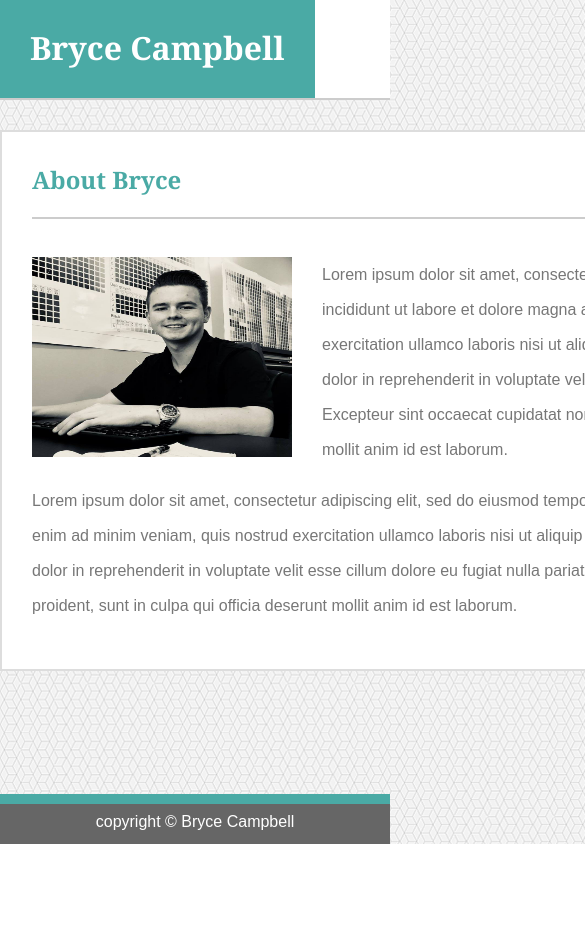
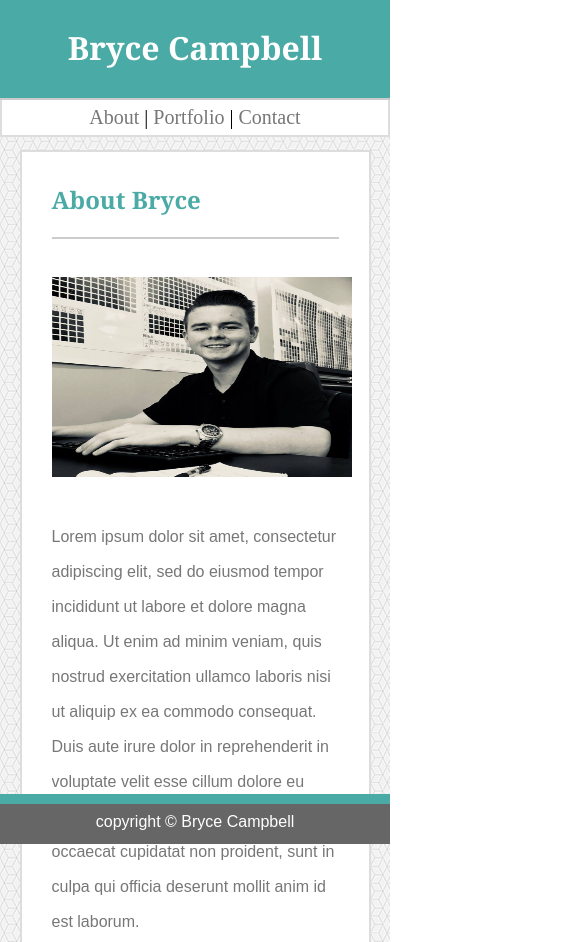
Before and after one commit to Bryceacampbell/Responsive-Portfolio, a plain HTML site: page index.html in a window 390 px wide. Shown: the top 942 px of the page, 585 px wide, since content can reach past the window. Before the commit the page ends 844 px from the top, so only its background shows below. Drawn offline with Linux system fonts and the light colour scheme.

Commit message:
messing with media query

```diff
--- a/assets/css/style.css
+++ b/assets/css/style.css
@@ -170,3 +170,65 @@ footer {
     height: 50px;
     border-top: 10px solid #4aaaa5;
 }
+
+
+
+@media screen and (max-width: 640px) {
+
+    .header {
+        width: 100%;
+    }
+    #nameLogo {
+        width: 100%;
+        text-align: center;
+    }
+    .container {
+        width: 90%;
+        margin-top: 50px;
+        margin-bottom: 100px;
+    }
+    nav {
+        float: none;
+        margin: 0px;
+        text-align: center;
+        background: #ffffff;
+        border: 2px solid #dddddd;
+    }
+    nav a {
+        padding: 0px
+    }
+    #home-img {
+        float: none;
+        width: 300px;
+        align-content: center;
+
+    }
+    .main-content {
+        margin: 30px 30px 0px 30px;
+    }
+    .gallery-img {
+        margin-left: auto;
+    }
+
+
+}
+@media screen and (min-width: 640px) {
+    .header {
+        width: 90%;
+    }
+}
+@media screen and (min-width: 768px) {
+    .header {
+        width: 90%;
+    }
+    .container {
+        width: 90%;
+        margin: auto;
+        margin-top: 20px;
+
+    }
+
+}
+@media screen and (min-width: 980px) {
+
+}
```
